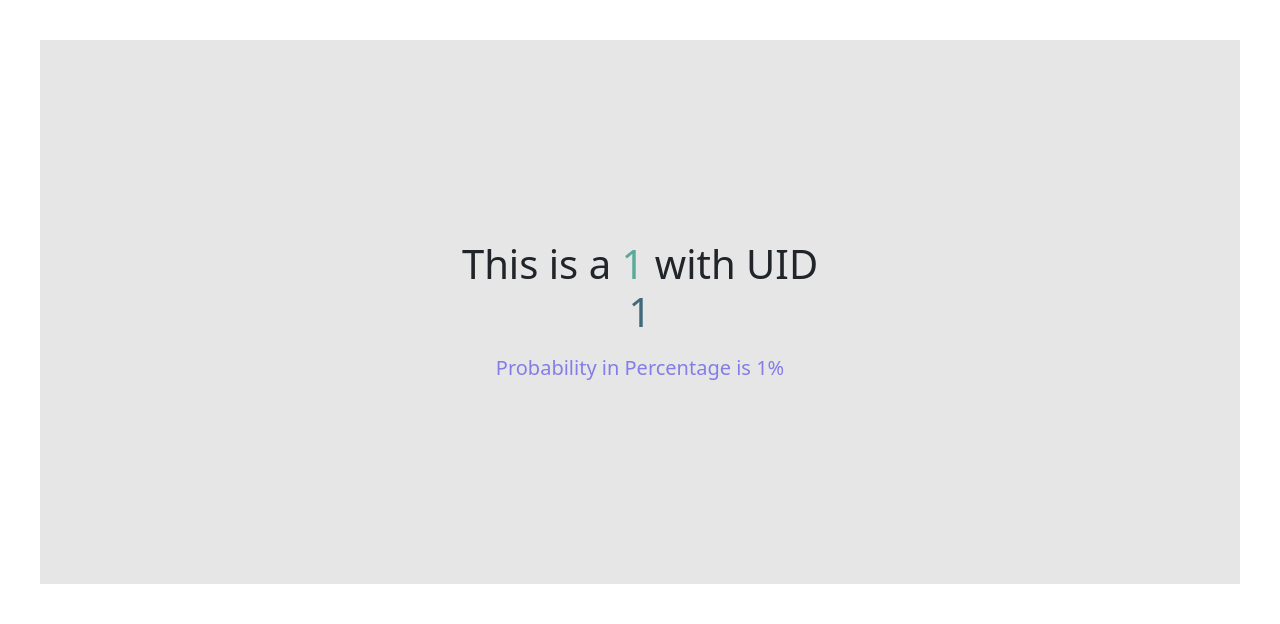
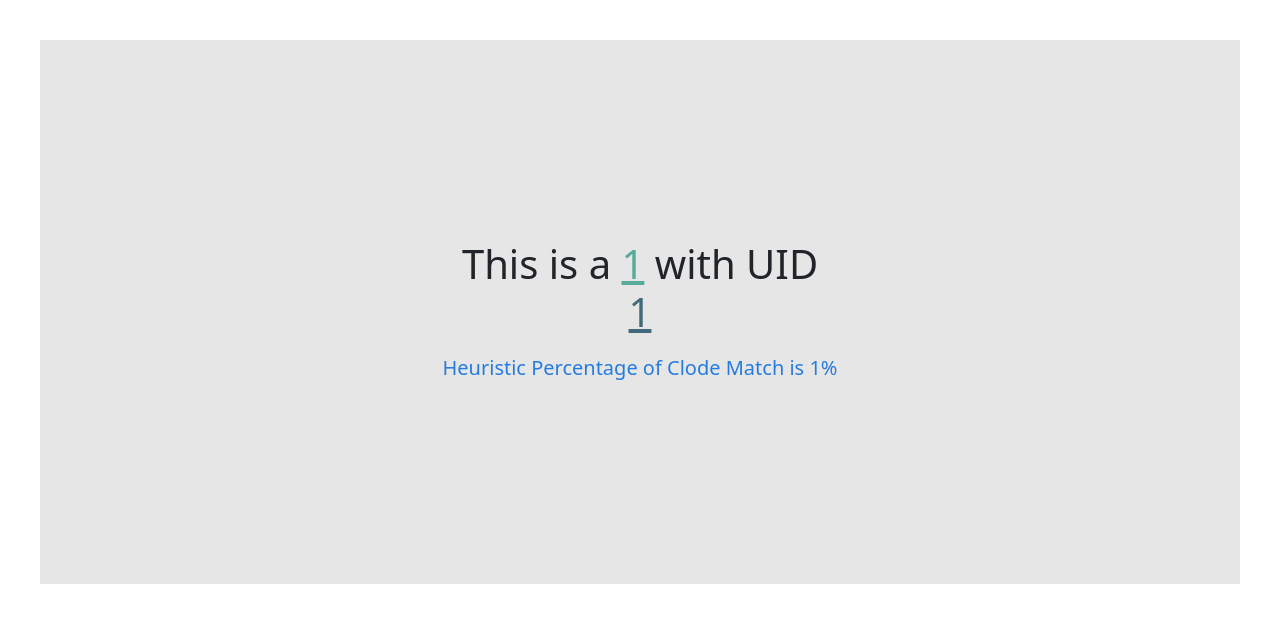
Before and after one commit to sudchau/kulchaunew, a Flask app: page /1 in a window 1280 px wide. Shown: the top 624 px of the page. Run offline with Flask 2, Linux system fonts and the light colour scheme.

Commit message:
Update result.html

```diff
--- a/templates/result.html
+++ b/templates/result.html
@@ -1,7 +1,7 @@
 <!DOCTYPE html>
 <html lang="en">
 <head>
-    <title>Card Identity Recognition System </title>
+    <title>Results</title>
     <link href="https://cdn.jsdelivr.net/npm/bootstrap@5.0.0-beta2/dist/css/bootstrap.min.css" rel="stylesheet" integrity="sha384-BmbxuPwQa2lc/FVzBcNJ7UAyJxM6wuqIj61tLrc4wSX0szH/Ev+nYRRuWlolflfl" crossorigin="anonymous">
     <style>
     form{
@@ -17,20 +17,22 @@
         background-color: #e6e6e6;
     }
     .new{
-        color: #59ab99
+        color: #59ab99;
+        text-decoration: underline;
     }
     .hehe{
-        color: #41697a
+        color: #41697a;
+        text-decoration: underline;
     }
     .yyy{
-        color: #847de8;
+        color: #267cde;
         font-size: 50%
     }
     </style>
 </head>
 <body>
     {% if flag %}
-        <h1>This is a <span class="new">{{identif}}</span> with UID<br><span class="hehe">{{uiid}}</span><br><span class="yyy">Probability in Percentage is {{final_score}}%</span></h1>
+        <h1>This is a <span class="new">{{identif}}</span> with UID<br><span class="hehe">{{uiid}}</span><br><span class="yyy">Heuristic Percentage of Clode Match is {{final_score}}%</span></h1>
 
     {% else %}
         <h1><span class="new">{{uiid}}</span></h1>
```
